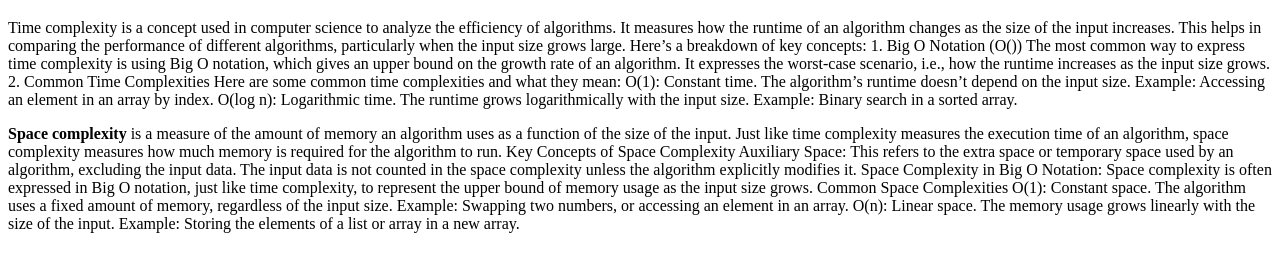
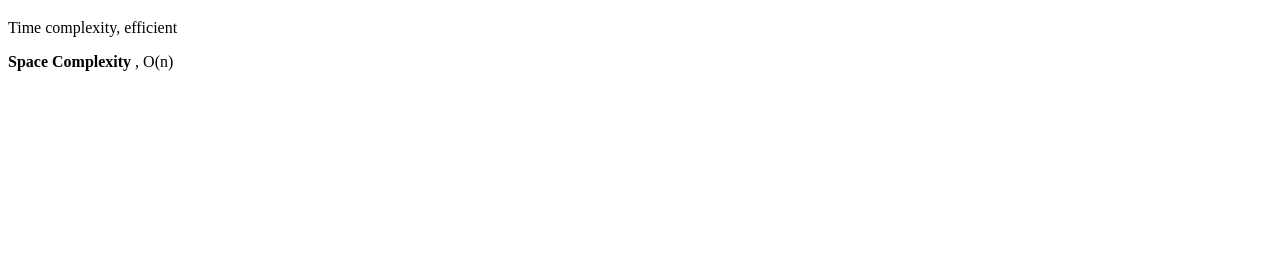
Before and after one commit to acciojob/time-and-space-complexity-ArjunSingh1322, a website: page main.html in a window 1280 px wide. Shown: the part 61-332 px from the top of the page. Drawn offline with Linux system fonts and the light colour scheme.

Commit message:
created a submission

```diff
--- a/main.html
+++ b/main.html
@@ -11,30 +11,8 @@
     <script type="text/javascript" src="./script.js">
 </script>
 	<h1>Time, Space, Complexity</h1>
-	<p>Time complexity is a concept used in computer science to analyze the efficiency of algorithms. It measures how the runtime of an algorithm changes as the size of the input increases. This helps in comparing the performance of different algorithms, particularly when the input size grows large.
-
-Here’s a breakdown of key concepts:
-
-1. Big O Notation (O())
-The most common way to express time complexity is using Big O notation, which gives an upper bound on the growth rate of an algorithm.
-It expresses the worst-case scenario, i.e., how the runtime increases as the input size grows.
-2. Common Time Complexities
-Here are some common time complexities and what they mean:
-
-O(1): Constant time. The algorithm’s runtime doesn’t depend on the input size. Example: Accessing an element in an array by index.
-
-O(log n): Logarithmic time. The runtime grows logarithmically with the input size. Example: Binary search in a sorted array.</p>
-<p><b>Space complexity</b> is a measure of the amount of memory an algorithm uses as a function of the size of the input. Just like time complexity measures the execution time of an algorithm, space complexity measures how much memory is required for the algorithm to run.
-
-Key Concepts of Space Complexity
-Auxiliary Space:
-This refers to the extra space or temporary space used by an algorithm, excluding the input data. The input data is not counted in the space complexity unless the algorithm explicitly modifies it.
-Space Complexity in Big O Notation:
-Space complexity is often expressed in Big O notation, just like time complexity, to represent the upper bound of memory usage as the input size grows.
-Common Space Complexities
-O(1): Constant space. The algorithm uses a fixed amount of memory, regardless of the input size. Example: Swapping two numbers, or accessing an element in an array.
-
-O(n): Linear space. The memory usage grows linearly with the size of the input. Example: Storing the elements of a list or array in a new array.
+	<p>Time complexity, efficient</p>
+<p><b>Space Complexity</b> , O(n)
 
 </p>
 </body>
```
